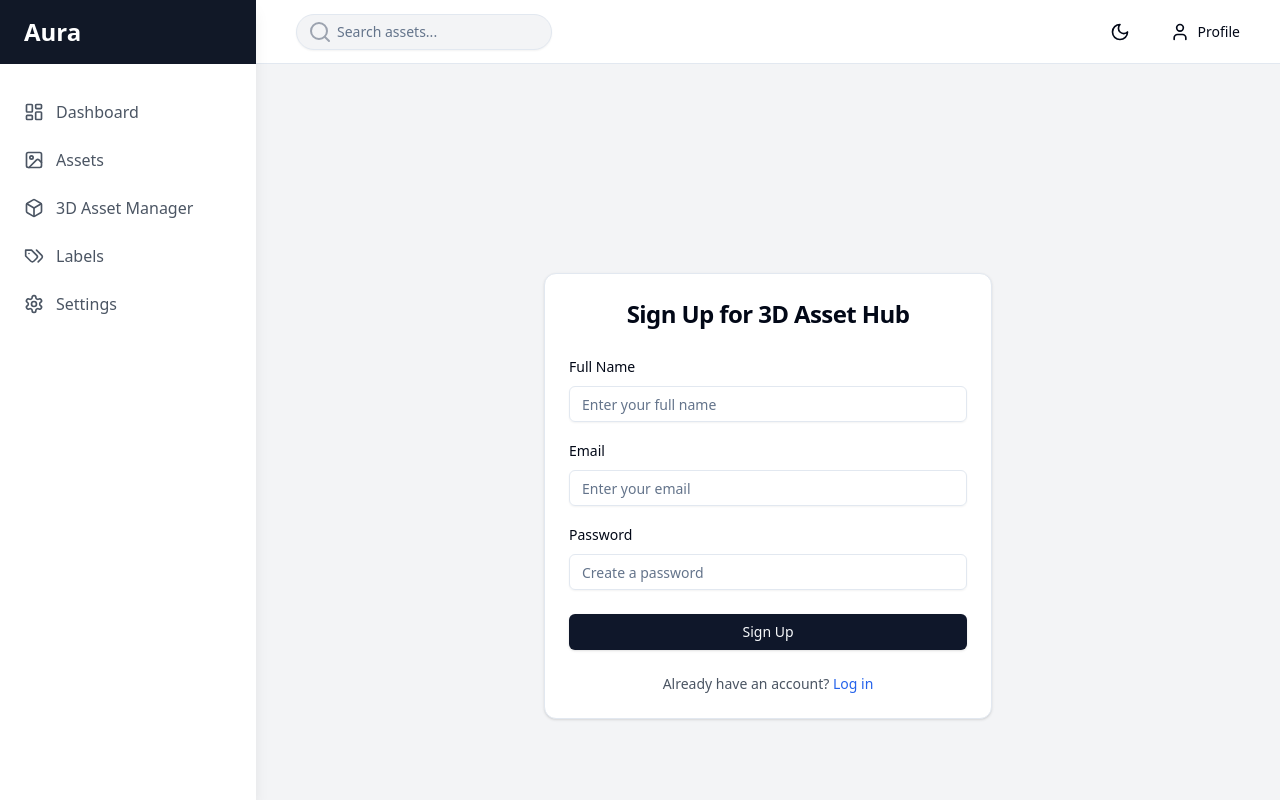
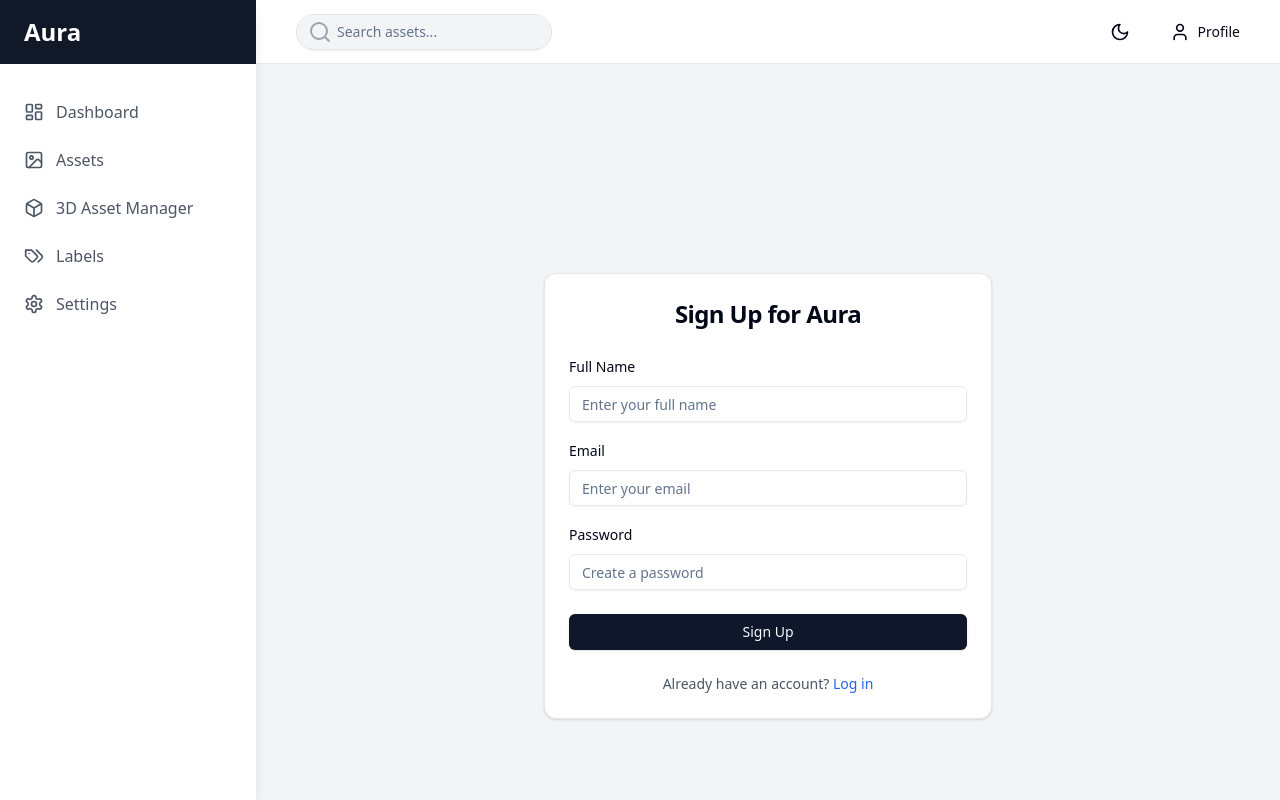
Before and after one commit to danyaeche/Aura.dev, a Next.js app: page /signup in a window 1280 px wide. Built offline with nearby package versions, Linux system fonts and the light colour scheme.

Commit message:
SOFTGEN MAGIC

```diff
--- a/src/pages/dashboard.js
+++ b/src/pages/dashboard.js
@@ -12,7 +12,7 @@
 
   return (
     <div className="space-y-6">
-      <h1 className="text-3xl font-bold">Dashboard</h1>
+      <h1 className="text-3xl font-bold">Aura Dashboard</h1>
 
       <div className="grid gap-6 md:grid-cols-2 lg:grid-cols-4">
         {stats.map((stat, index) => (
--- a/src/pages/signup.js
+++ b/src/pages/signup.js
@@ -24,7 +24,7 @@
     <div className="flex items-center justify-center min-h-screen bg-gray-100">
       <Card className="w-full max-w-md">
         <CardHeader>
-          <CardTitle className="text-2xl text-center">Sign Up for 3D Asset Hub</CardTitle>
+          <CardTitle className="text-2xl text-center">Sign Up for Aura</CardTitle>
         </CardHeader>
         <CardContent>
           <form onSubmit={handleSubmit}>
```
